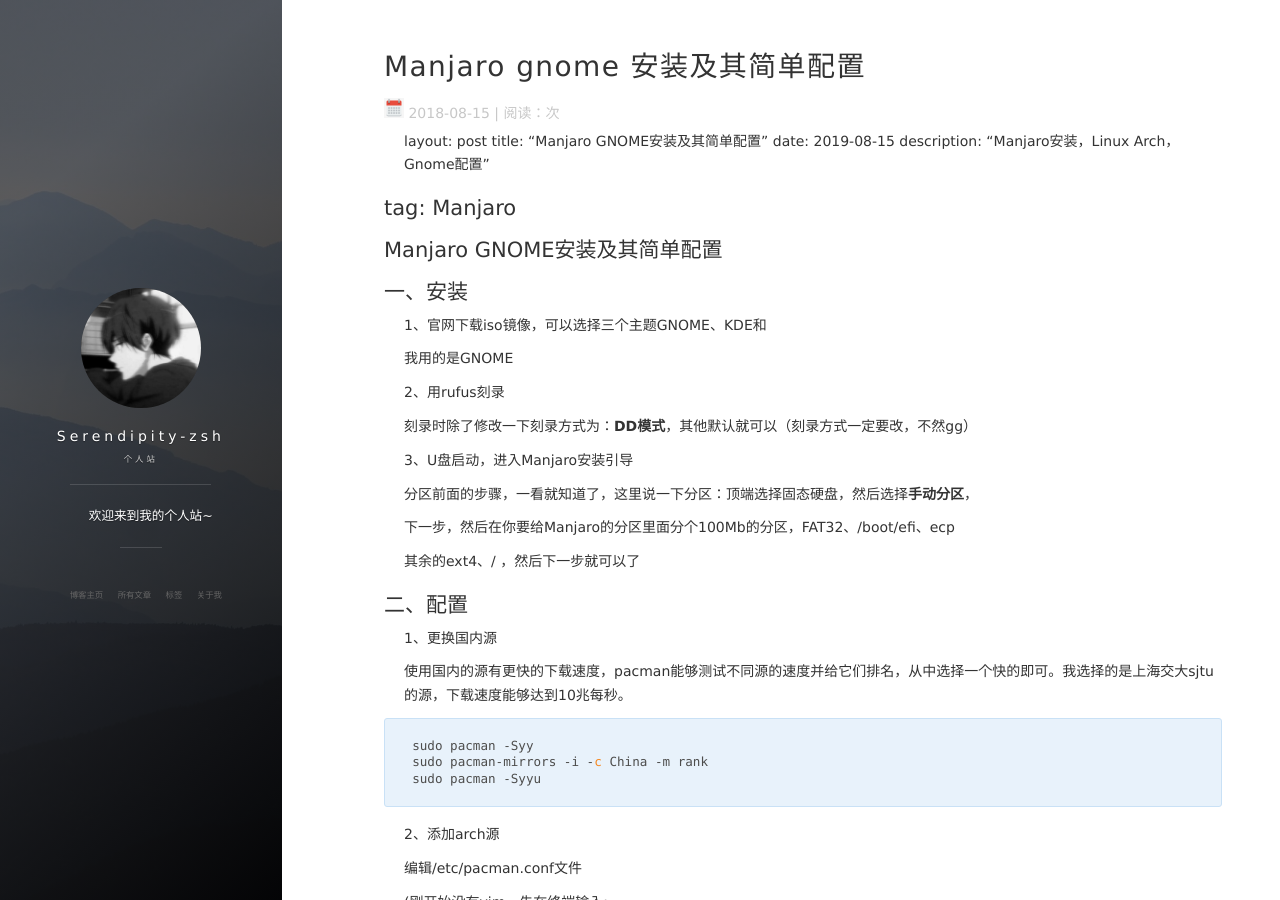
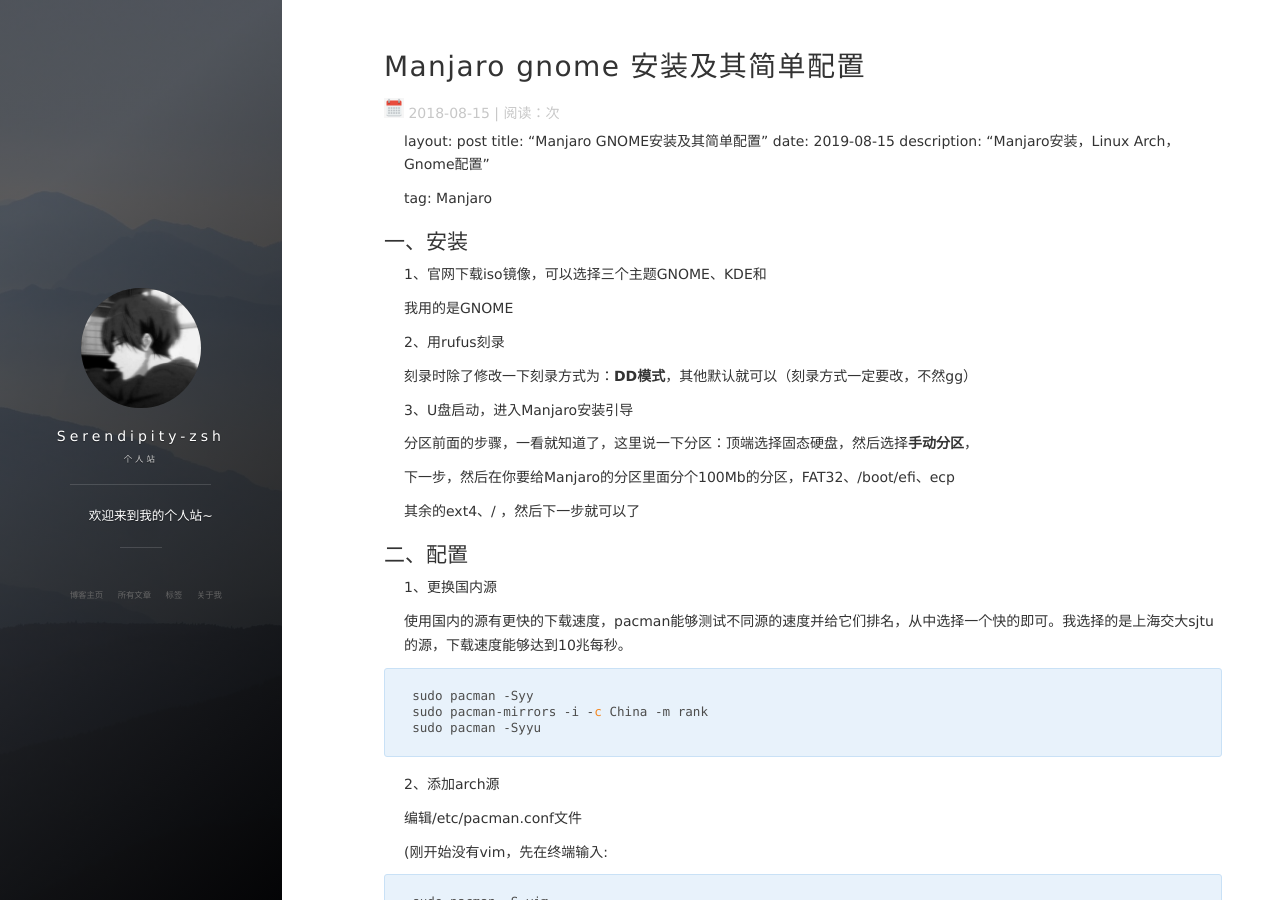
Before and after one commit to Serendipity-zsh/Serendipity-zsh.github.io, a Jekyll site: the page built from _posts/2018-08-15-Manjaro Gnome 安装及其简单配置.md, in a window 1280 px wide and 900 px high. Built offline with Jekyll 4.4.1, drawn with Linux system fonts in a browser that asks for light colours; nearby versions of some CDN libraries; our own code applies the rules of GitHub Pages for plain Markdown files; comment, search, counter and statistics services are not loaded.

Commit message:
修改博客标签

```diff
--- a/_posts/2018-08-15-Manjaro Gnome 安装及其简单配置.md
+++ b/_posts/2018-08-15-Manjaro Gnome 安装及其简单配置.md
@@ -5,9 +5,7 @@
 date: 2019-08-15
 description: "Manjaro安装，Linux Arch，Gnome配置"
 
-## tag: Manjaro
-
-## Manjaro GNOME安装及其简单配置
+tag: Manjaro
 
 ## 一、安装
 
```
